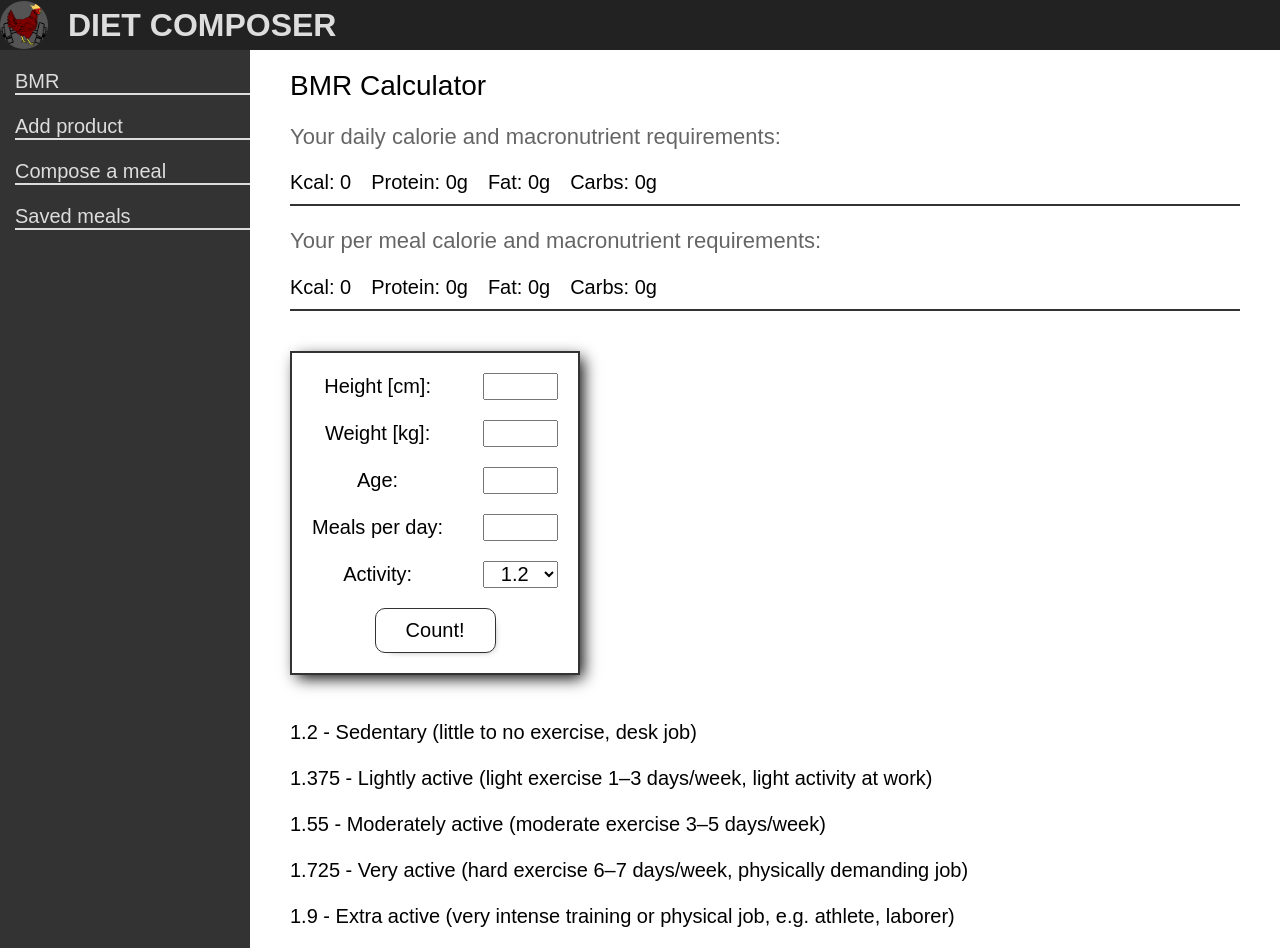
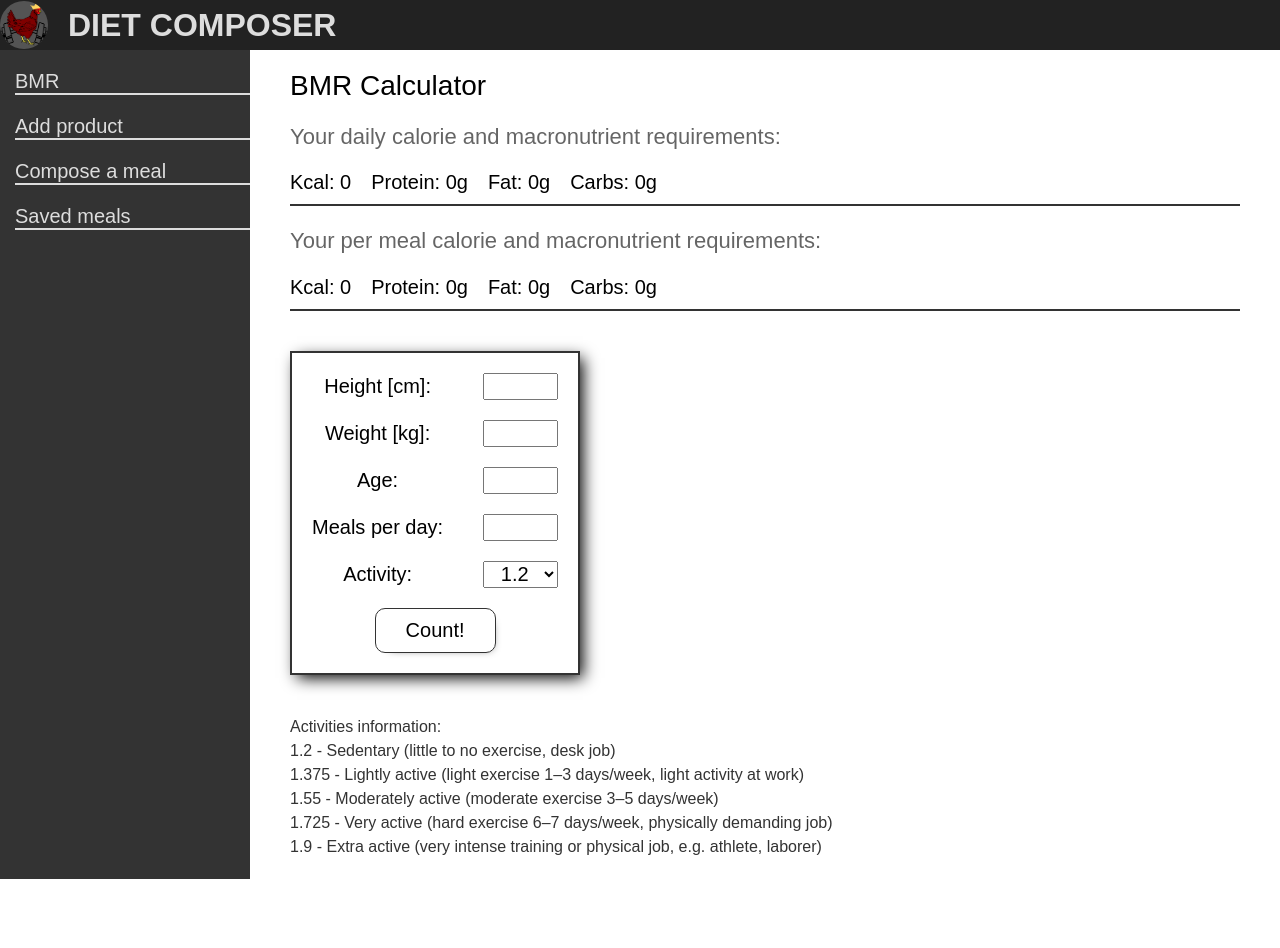
Before and after one commit to Adrode/diet-composer-react, a React (Create React App) app: page / in a window 1280 px wide. After the commit the page ends 879 px from the top, so only its background shows below. Built offline with nearby package versions, Linux system fonts and the light colour scheme; a web font is replaced by a local one.

Commit message:
BMR component Description styling

```diff
--- a/src/features/BMR/index.js
+++ b/src/features/BMR/index.js
@@ -12,6 +12,8 @@ import {
   Input,
   Submit,
   Select,
+  Description,
+  DescriptionLine,
 } from "./styled";
 
 export const BMR = () => {
@@ -120,14 +122,14 @@ export const BMR = () => {
           Count!
         </Submit>
       </BMRCalculator>
-      <div>
-        <br /><br />
-        1.2 -	Sedentary (little to no exercise, desk job)<br /><br />
-        1.375	- Lightly active (light exercise 1–3 days/week, light activity at work)<br /><br />
-        1.55 - Moderately active (moderate exercise 3–5 days/week)<br /><br />
-        1.725	- Very active (hard exercise 6–7 days/week, physically demanding job)<br /><br />
-        1.9	- Extra active (very intense training or physical job, e.g. athlete, laborer)
-      </div>
+      <Description>
+        <DescriptionLine>Activities information:</DescriptionLine>
+        <DescriptionLine>1.2 -	Sedentary (little to no exercise, desk job)</DescriptionLine>
+        <DescriptionLine>1.375	- Lightly active (light exercise 1–3 days/week, light activity at work)</DescriptionLine>
+        <DescriptionLine>1.55 - Moderately active (moderate exercise 3–5 days/week)</DescriptionLine>
+        <DescriptionLine>1.725	- Very active (hard exercise 6–7 days/week, physically demanding job)</DescriptionLine>
+        <DescriptionLine>1.9	- Extra active (very intense training or physical job, e.g. athlete, laborer)</DescriptionLine>
+      </Description>
     </>
   )
 };
--- a/src/features/BMR/styled.js
+++ b/src/features/BMR/styled.js
@@ -33,6 +33,7 @@ export const BMRCalculator = styled.form`
     border: 2px solid ${({ theme }) => theme.color.grey};
     box-shadow: 5px 5px 15px -2px;
     padding: 20px;
+    margin-bottom: 40px;
     width: 100%;
     max-width: fit-content;
 
@@ -93,3 +94,13 @@ export const Submit = styled.button`
         transform: scale(1);
     }
 `;
+
+export const Description = styled.article`
+    font-size: 16px;
+    color: ${({ theme }) => theme.color.grey};
+    line-height: 1.5;
+`;
+
+export const DescriptionLine = styled.p`
+    margin: 0;
+`;
```
